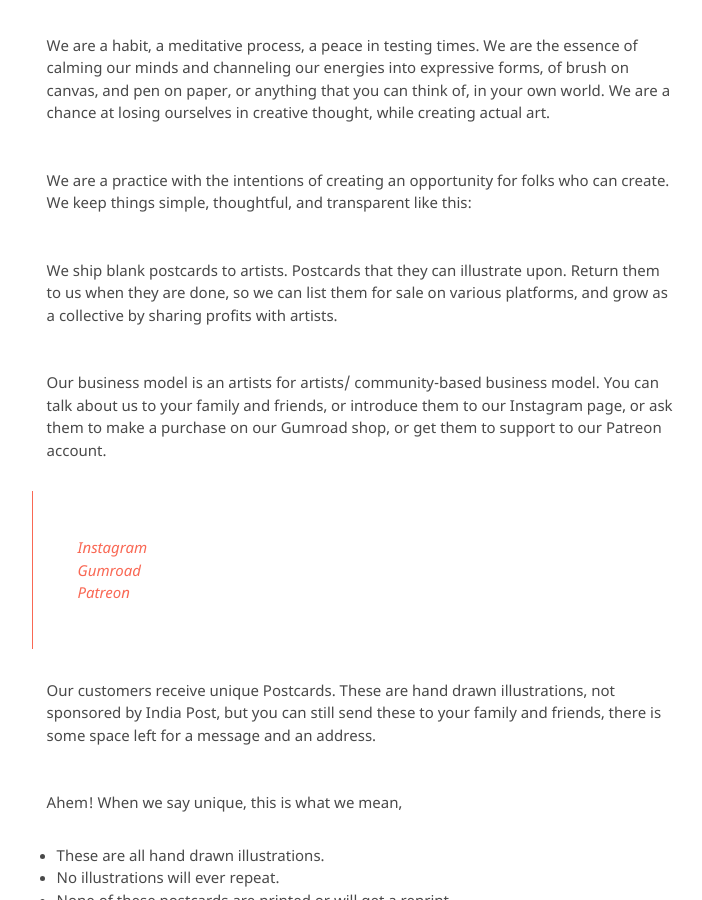
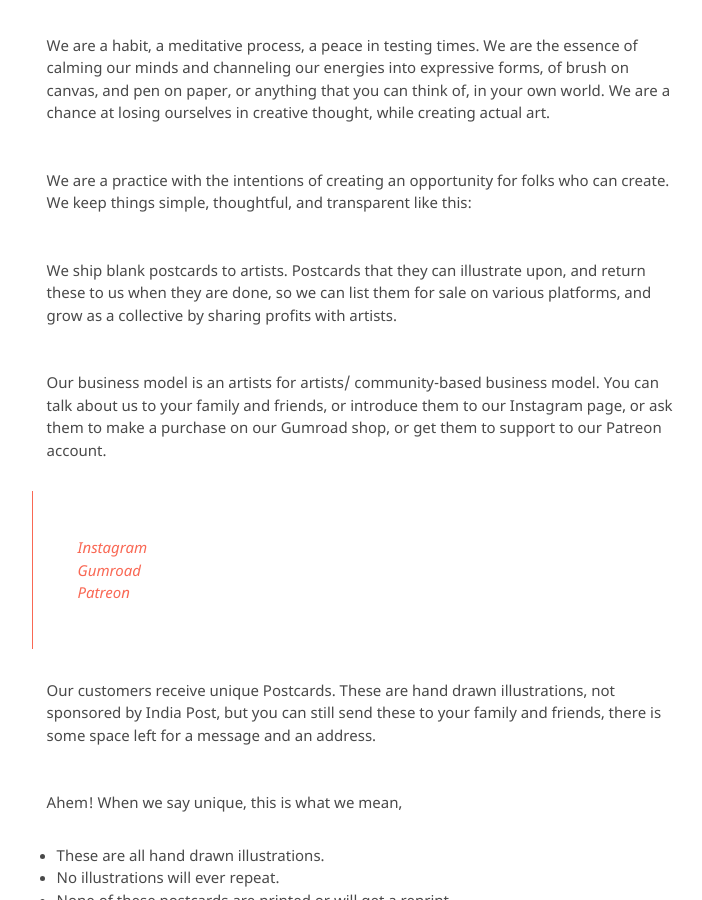
Before and after one commit to kvshvlin/yourmailproject, a Jekyll site: the page built from reviewshop.md, in a window 1280 px wide and 900 px high, scrolled down 394 px. Shown: the whole window, without its empty margins (381-1083 px from the left). Built offline with Jekyll 4.4.1, drawn with Linux system fonts in a browser that asks for light colours; our own code applies the rules of GitHub Pages for plain Markdown files.

Commit message:
Update reviewshop.md

```diff
--- a/reviewshop.md
+++ b/reviewshop.md
@@ -6,7 +6,7 @@ We are a habit, a meditative process, a peace in testing times. We are the essen
 
 We are a practice with the intentions of creating an opportunity for folks who can create. We keep things simple, thoughtful, and transparent like this:
 
-We ship blank postcards to artists. Postcards that they can illustrate upon. Return them to us when they are done, so we can list them for sale on various platforms, and grow as a collective by sharing profits with artists.
+We ship blank postcards to artists. Postcards that they can illustrate upon, and return these to us when they are done, so we can list them for sale on various platforms, and grow as a collective by sharing profits with artists.
 
 Our business model is an artists for artists/ community-based business model. You can talk about us to your family and friends, or introduce them to our Instagram page, or ask them to make a purchase on our Gumroad shop, or get them to support to our Patreon account.
 
```
